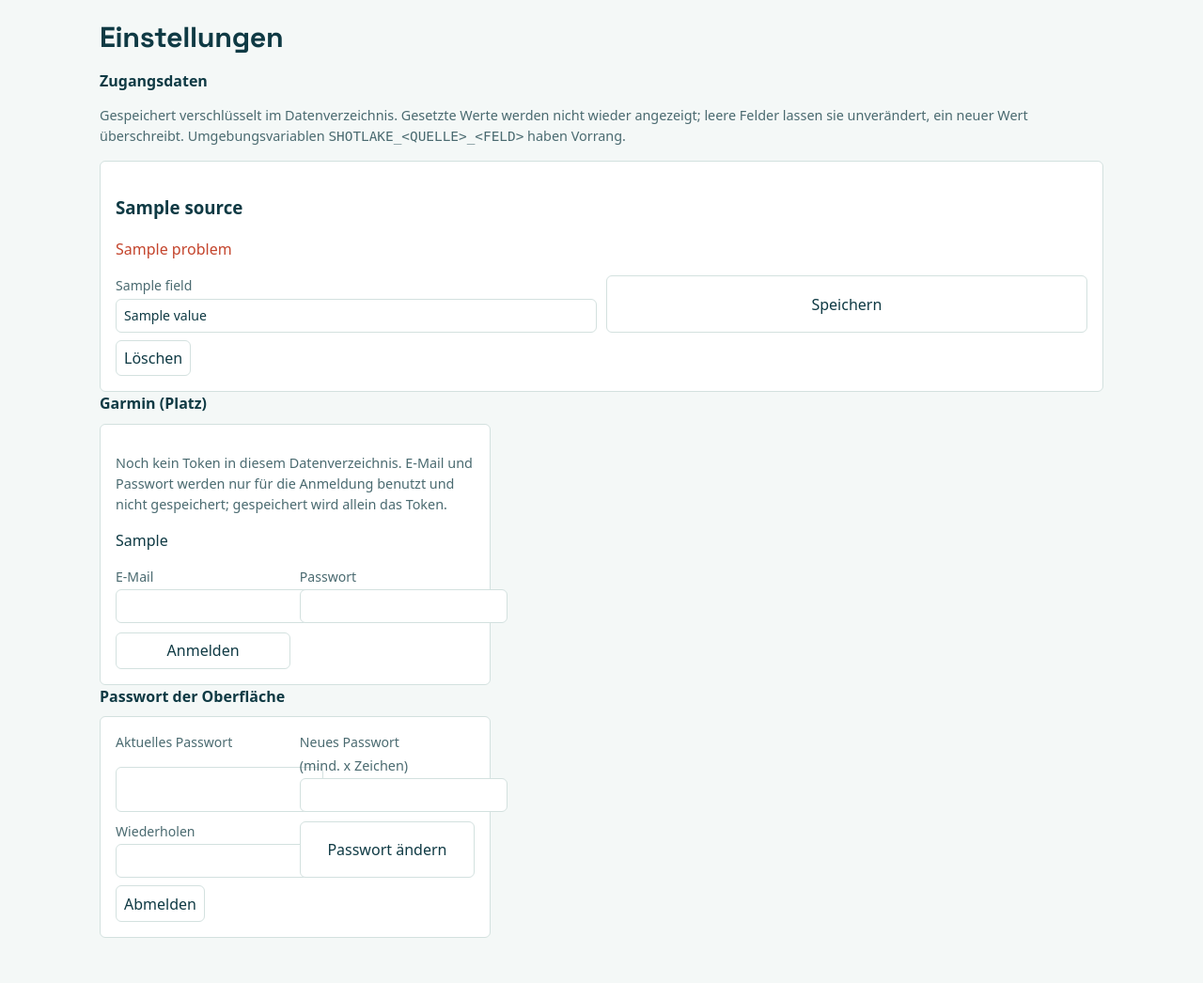
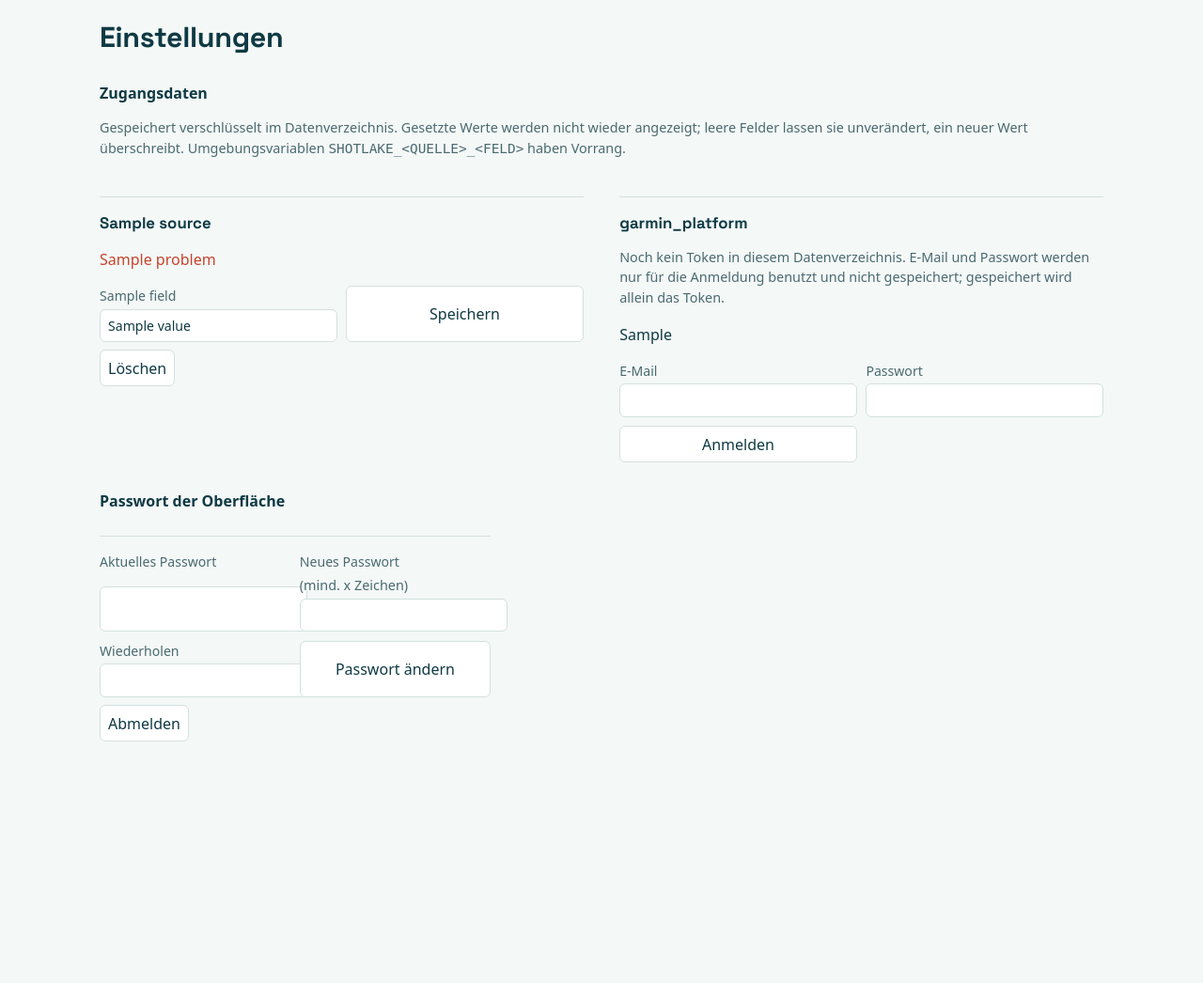
Before and after one commit to bri-b-dev/shotlake, a Python web app: template src/shotlake/web/templates/settings.html in a window 1280 px wide. Shown: the part 56-1102 px from the top of the page at 94% size. After the commit the page ends 845 px from the top, so only its background shows below. Run offline with Jinja, Linux system fonts and the light colour scheme; the template is opened without the code that fills it: most values are stand-ins (such as "Sample title", 1, 10 or a date in 2020).

Commit message:
feat(ui): Quellen als Abschnitte mit Zahlen, Status und Aktionen; Einstellungen ohne Browser-Autofill
Co-Authored-By: Claude Sonnet 5.5 <noreply@anthropic.com>

```diff
--- a/src/shotlake/web/static/style.css
+++ b/src/shotlake/web/static/style.css
@@ -151,3 +151,27 @@ details[open] > summary { margin-bottom: .6rem; }
 .chart .whisker.pos { stroke: var(--pos); } .chart .whisker.neg { stroke: var(--neg); }
 .chart .est.pos { fill: var(--pos); } .chart .est.neg { fill: var(--neg); }
 @media (max-width: 600px) { .insight { grid-template-columns: 1fr; } }
+/* Quellen: je Quelle ein Abschnitt mit Zahlen, Lauf-Status und Aktionen */
+.sources { display: grid; gap: 0; }
+.source { display: grid; grid-template-columns: 11.5rem 14rem 14.5rem minmax(0, 1fr);
+  gap: .6rem 1.6rem; align-items: center; border-top: 1px solid var(--line); padding: 1rem 0; }
+.source h2 { font: 700 1.15rem/1.2 var(--display); margin: 0; }
+.source-head .facts { margin: .2rem 0 0; }
+.counts { display: flex; gap: 1.4rem; margin: 0; }
+.counts dt { font-size: .78rem; color: var(--muted); }
+.counts dd { margin: 0; font: 700 1.25rem/1.2 var(--display); }
+.dot-state { font-size: .88rem; color: var(--muted); }
+.dot-state::before { content: ""; display: inline-block; width: .55rem; height: .55rem;
+  border-radius: 50%; background: var(--line); margin-right: .45rem; }
+.dot-state.ok::before { background: var(--pos); } .dot-state.bad::before { background: var(--neg); }
+.dot-state.run::before { background: var(--avg); }
+.source-actions { display: flex; flex-wrap: wrap; align-items: center; gap: .4rem; justify-content: flex-end; }
+.source-actions form { display: flex; gap: .4rem; align-items: center; }
+.source-actions input[type=file] { max-width: 13rem; font-size: .8rem; }
+.source-note { grid-column: 1 / -1; margin: 0; white-space: pre-wrap; font: .85rem/1.45 var(--sans);
+  color: var(--muted); background: var(--card); border-radius: 6px; padding: .5rem .7rem; }
+button:disabled { opacity: .5; cursor: not-allowed; }
+h2.section { margin-top: 1.8rem; }
+.credgrid { display: grid; gap: 0 2.4rem; grid-template-columns: repeat(auto-fit, minmax(20rem, 1fr)); }
+.credgrid .band h3 { font: 700 1.05rem var(--display); margin: 0 0 .6rem; }
+@media (max-width: 900px) { .source { grid-template-columns: 1fr; } .source-actions { justify-content: flex-start; } }
--- a/src/shotlake/web/templates/settings.html
+++ b/src/shotlake/web/templates/settings.html
@@ -2,13 +2,13 @@
 {% block title %}Einstellungen · Shotlake{% endblock %}
 {% block content %}
 <h1>Einstellungen</h1>
-{% if message %}<p class="card" role="status">{{ message }}</p>{% endif %}
+{% if message %}<p class="notice" role="status">{{ message }}</p>{% endif %}
 
-<h2>Zugangsdaten</h2>
+<h2 class="section">Zugangsdaten</h2>
 <p class="muted">Gespeichert verschlüsselt im Datenverzeichnis. Gesetzte Werte werden nicht wieder angezeigt; leere Felder lassen sie unverändert, ein neuer Wert überschreibt. Umgebungsvariablen <code>SHOTLAKE_&lt;QUELLE&gt;_&lt;FELD&gt;</code> haben Vorrang.</p>
-<div class="grid">
+<div class="credgrid">
 {% for c in creds %}
-  <section class="card" aria-labelledby="h-{{ c.source }}">
+  <section class="band" aria-labelledby="h-{{ c.source }}">
     <h3 id="h-{{ c.source }}">{{ c.source }}</h3>
     {% if c.problem %}<p class="neg" role="alert">{{ c.problem }}</p>{% endif %}
     {% if c.notice %}<p role="status">{{ c.notice }}</p>{% endif %}
@@ -16,12 +16,13 @@
       {% for f in c.fields %}
         <label>{{ f.label }}{% if f.set %} <span class="muted">(gesetzt{% if f.updated %}, {{ f.updated }}{% endif %})</span>{% endif %}
           <input type="{{ 'password' if f.secret else 'text' }}" name="{{ f.key }}" value="{{ f.value }}"
-                 placeholder="{{ 'unverändert lassen' if f.set and f.secret else '' }}" autocomplete="off">
+                 placeholder="{{ 'unverändert lassen' if f.set and f.secret else '' }}"
+                 autocomplete="{{ 'new-password' if f.secret else 'shotlake-' ~ c.source ~ '-' ~ f.key }}" data-lpignore="true">
         </label>
       {% endfor %}
       {% if c.source == 'arccos' %}
         <label>oder Magic-Link-Adresse einfügen <span class="muted">(füllt die drei Felder)</span>
-          <input type="password" name="magic_link" placeholder="https://…/magic-link?accessKey=…&amp;secret=…&amp;userId=…" autocomplete="off"></label>
+          <input type="password" name="magic_link" placeholder="https://…/magic-link?accessKey=…&amp;secret=…&amp;userId=…" autocomplete="new-password" data-lpignore="true"></label>
       {% endif %}
       <button type="submit">Speichern</button>
     </form>
@@ -37,9 +38,8 @@
     {% endif %}
   </section>
 {% endfor %}
-</div>
-<h2>Garmin (Platz)</h2>
-<section class="card" style="max-width:26rem">
+<section class="band" aria-labelledby="h-garmin">
+  <h3 id="h-garmin">garmin_platform</h3>
   <p class="muted">{% if garmin_tokens %}Token vorhanden (Anmeldung gespeichert).{% else %}Noch kein Token in diesem Datenverzeichnis.{% endif %} E-Mail und Passwort werden nur für die Anmeldung benutzt und nicht gespeichert; gespeichert wird allein das Token.</p>
   {% if garmin_notice %}<p role="status">{{ garmin_notice }}</p>{% endif %}
   {% if garmin_pending %}
@@ -50,15 +50,16 @@
   <form method="post" action="/settings/garmin/cancel" style="margin-top:.5rem"><button type="submit">Abbrechen</button></form>
   {% else %}
   <form method="post" action="/settings/garmin/login" class="inputs">
-    <label>E-Mail <input type="email" name="email" autocomplete="username" required></label>
-    <label>Passwort <input type="password" name="password" autocomplete="current-password" required></label>
+    <label>E-Mail <input type="email" name="email" autocomplete="shotlake-garmin-email" data-lpignore="true" required></label>
+    <label>Passwort <input type="password" name="password" autocomplete="new-password" data-lpignore="true" required></label>
     <button type="submit">{% if garmin_tokens %}Neu anmelden{% else %}Anmelden{% endif %}</button>
   </form>
   {% endif %}
 </section>
+</div>
 
-<h2>Passwort der Oberfläche</h2>
-<section class="card" style="max-width:26rem">
+<h2 class="section">Passwort der Oberfläche</h2>
+<section class="band" style="max-width:26rem">
   <form method="post" action="/settings/password" class="inputs">
     <label>Aktuelles Passwort <input type="password" name="current" autocomplete="current-password" required></label>
     <label>Neues Passwort <span class="muted">(mind. {{ min_password }} Zeichen)</span> <input type="password" name="new" autocomplete="new-password" minlength="{{ min_password }}" required></label>
```
Also changed, not shown: src/shotlake/web/templates/sources.html (+36 -25 lines).
